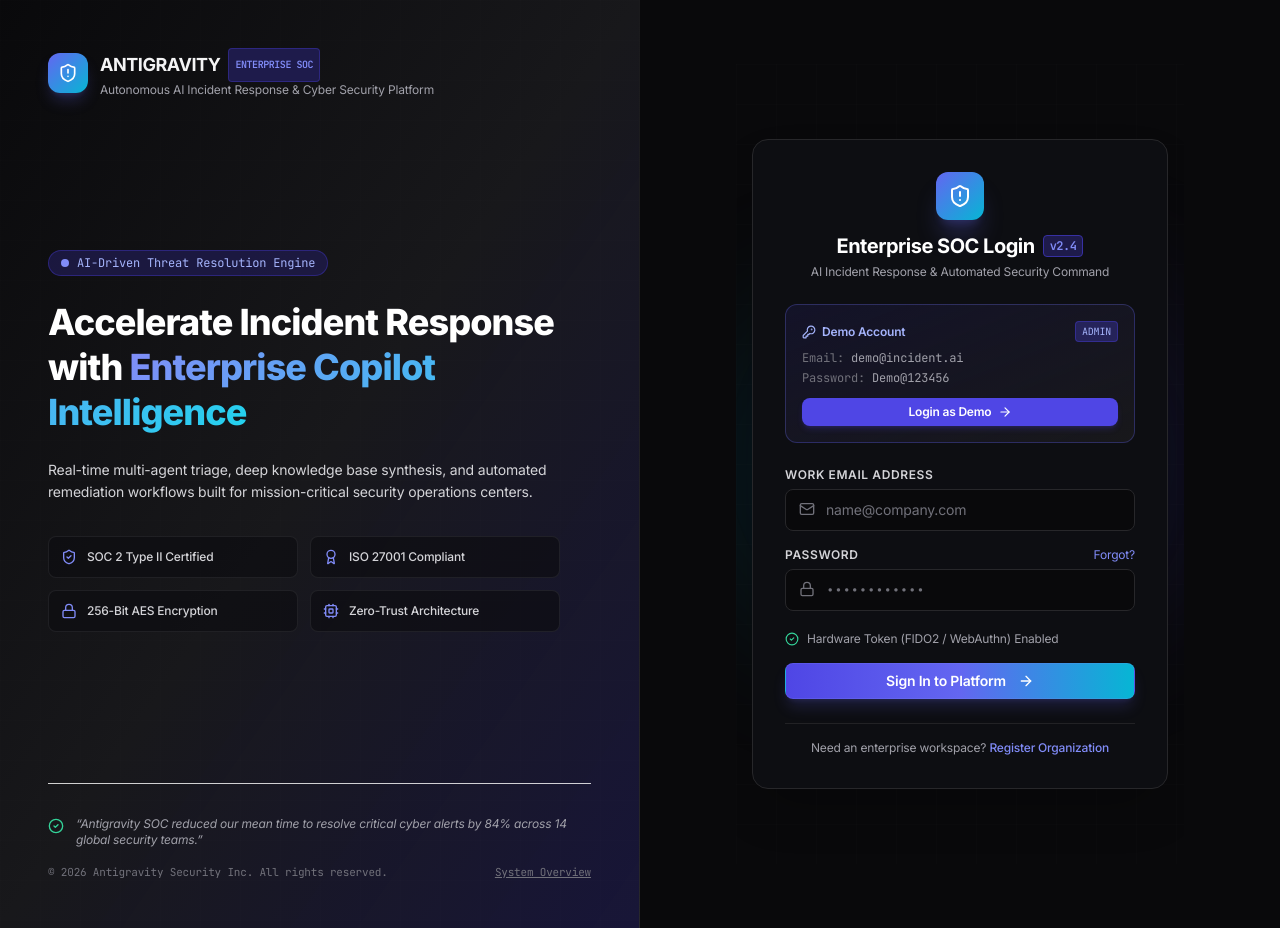
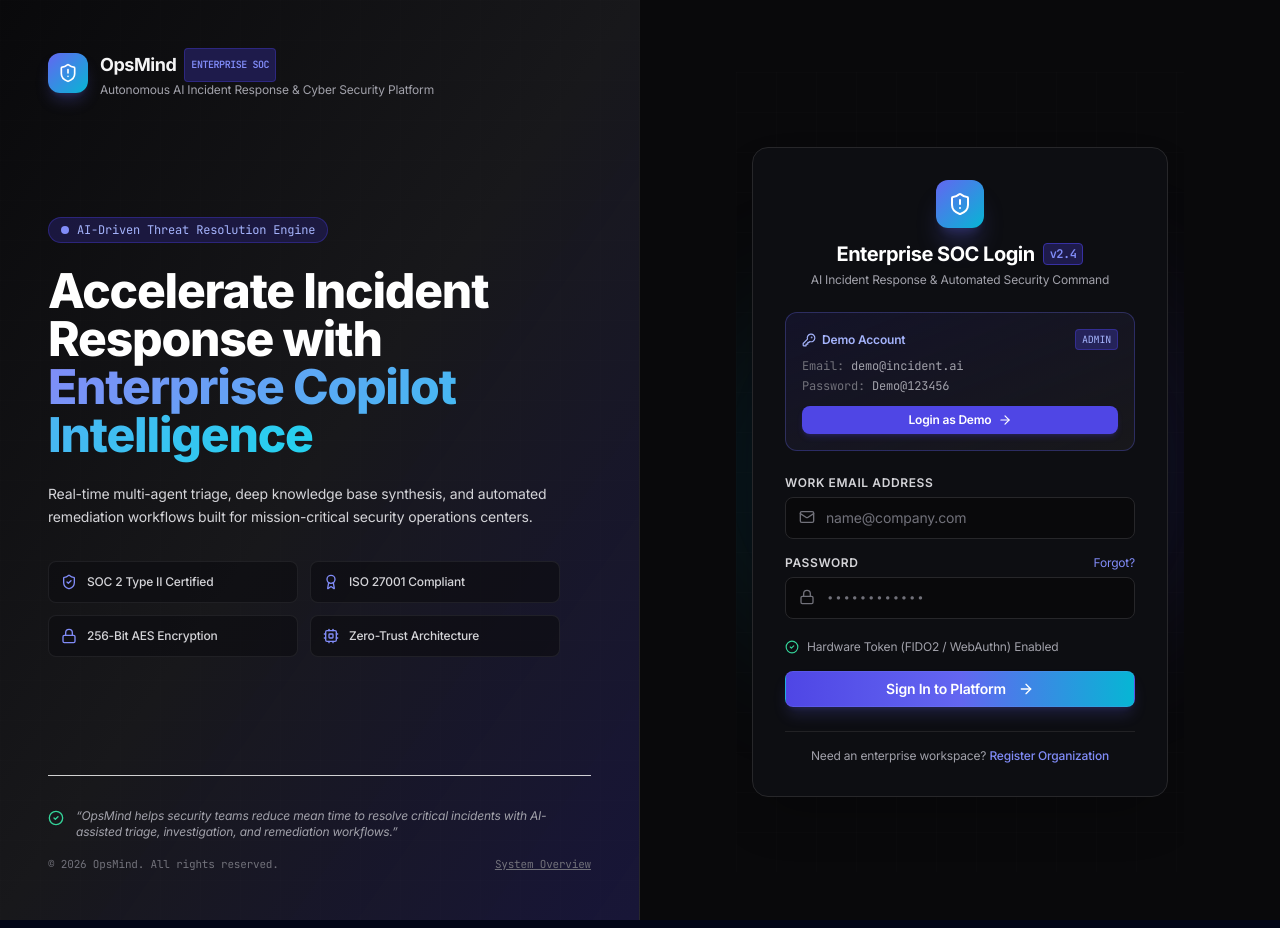
Before and after one commit to anakhas771/AI-Incident-Response-Platform, a React (Vite) app in the folder frontend/: page /login in a window 1280 px wide. Built offline with nearby package versions, Linux system fonts and the light colour scheme; no server answers.

Commit message:
feat: rebrand auth experience to OpsMind and improve responsive layout

```diff
--- a/frontend/src/layouts/AuthLayout.tsx
+++ b/frontend/src/layouts/AuthLayout.tsx
@@ -13,19 +13,16 @@ export const AuthLayout: React.FC = () => {
 
   return (
     <div className="min-h-screen w-full bg-background flex flex-col lg:flex-row overflow-x-hidden font-sans antialiased text-zinc-100">
-      {/* Left Column: Branded Hero & Enterprise Security Operations Visual */}
-      <div className="hidden lg:flex lg:w-1/2 bg-gradient-to-br from-zinc-950 via-zinc-900 to-indigo-950/70 p-12 flex-col justify-between relative overflow-hidden border-r border-subtle">
-        {/* Decorative Grid Pattern Overlay */}
+      <div className="hidden lg:flex lg:w-1/2 min-h-screen bg-gradient-to-br from-zinc-950 via-zinc-900 to-indigo-950/70 p-10 xl:p-12 flex-col justify-between relative overflow-hidden border-r border-subtle">
         <div className="absolute inset-0 bg-grid-pattern opacity-30 pointer-events-none" />
 
-        {/* Top: Logo & Title */}
         <div className="relative z-10 flex items-center gap-3">
           <div className="w-10 h-10 rounded-xl bg-gradient-to-br from-indigo-500 to-cyan-500 flex items-center justify-center text-white shadow-lg shadow-indigo-500/25">
             <ShieldAlert className="w-5 h-5" />
           </div>
-          <div className="flex flex-col">
-            <span className="font-bold text-lg tracking-tight text-zinc-100 flex items-center gap-2">
-              ANTIGRAVITY
+          <div className="min-w-0 flex flex-col">
+            <span className="font-bold text-lg tracking-tight text-zinc-100 flex items-center gap-2 flex-wrap">
+              OpsMind
               <span className="text-[10px] bg-indigo-950 text-indigo-400 border border-indigo-800/60 px-1.5 py-0.5 rounded font-mono">
                 ENTERPRISE SOC
               </span>
@@ -36,24 +33,23 @@ export const AuthLayout: React.FC = () => {
           </div>
         </div>
 
-        {/* Middle: Value Prop & Trust Feature Highlights */}
-        <div className="relative z-10 max-w-lg space-y-6">
+        <div className="relative z-10 max-w-lg space-y-6 py-10">
           <div className="inline-flex items-center gap-2 px-3 py-1 rounded-full bg-indigo-950/80 border border-indigo-800/60 text-indigo-300 text-xs font-mono">
             <span className="w-2 h-2 rounded-full bg-indigo-400 animate-pulse" />
             <span>AI-Driven Threat Resolution Engine</span>
           </div>
 
-          <h1 className="text-4xl font-extrabold tracking-tight text-white leading-tight">
+          <h1 className="text-4xl xl:text-5xl font-extrabold tracking-tight text-white leading-tight">
             Accelerate Incident Response with{' '}
             <span className="text-gradient-ai">Enterprise Copilot Intelligence</span>
           </h1>
 
-          <p className="text-sm text-zinc-300 leading-relaxed">
+          <p className="text-sm text-zinc-300 leading-relaxed max-w-xl">
             Real-time multi-agent triage, deep knowledge base synthesis, and automated remediation
             workflows built for mission-critical security operations centers.
           </p>
 
-          <div className="grid grid-cols-2 gap-3 pt-2">
+          <div className="grid grid-cols-1 xl:grid-cols-2 gap-3 pt-2">
             {trustBadges.map((badge) => {
               const Icon = badge.icon;
               return (
@@ -69,17 +65,16 @@ export const AuthLayout: React.FC = () => {
           </div>
         </div>
 
-        {/* Bottom: Customer Review & Copyright */}
         <div className="relative z-10 space-y-4 pt-8 border-t border-subtle/80">
           <div className="flex items-start gap-3">
             <CheckCircle2 className="w-4 h-4 text-emerald-400 mt-0.5 shrink-0" />
-            <p className="text-xs text-zinc-400 italic">
-              &ldquo;Antigravity SOC reduced our mean time to resolve critical cyber alerts by 84%
-              across 14 global security teams.&rdquo;
+            <p className="text-xs text-zinc-400 italic max-w-xl">
+              “OpsMind helps security teams reduce mean time to resolve critical incidents with
+              AI-assisted triage, investigation, and remediation workflows.”
             </p>
           </div>
-          <div className="flex items-center justify-between text-[11px] text-zinc-500 font-mono">
-            <span>© 2026 Antigravity Security Inc. All rights reserved.</span>
+          <div className="flex flex-col sm:flex-row sm:items-center sm:justify-between gap-2 text-[11px] text-zinc-500 font-mono">
+            <span>© 2026 OpsMind. All rights reserved.</span>
             <Link to="/splash" className="hover:text-zinc-300 underline transition-colors">
               System Overview
             </Link>
@@ -87,14 +82,19 @@ export const AuthLayout: React.FC = () => {
         </div>
       </div>
 
-      {/* Right Column: Authentication Form Outlet */}
-      <div className="flex-1 flex flex-col justify-center items-center p-6 sm:p-10 lg:p-16 bg-background relative">
+      <div className="flex-1 min-h-screen flex flex-col justify-center items-center px-4 py-6 sm:px-6 sm:py-10 lg:p-12 bg-background relative overflow-y-auto">
         <motion.div
           initial={{ opacity: 0, y: 10 }}
           animate={{ opacity: 1, y: 0 }}
           transition={{ duration: 0.3, ease: 'easeOut' }}
-          className="w-full max-w-md space-y-6"
+          className="w-full max-w-md space-y-6 my-auto"
         >
+          <div className="lg:hidden flex items-center justify-center gap-2 mb-2">
+            <div className="w-9 h-9 rounded-lg bg-gradient-to-br from-indigo-500 to-cyan-500 flex items-center justify-center text-white shadow-lg shadow-indigo-500/25">
+              <ShieldAlert className="w-5 h-5" />
+            </div>
+            <span className="text-lg font-bold tracking-tight">OpsMind</span>
+          </div>
           <Outlet />
         </motion.div>
       </div>
```
